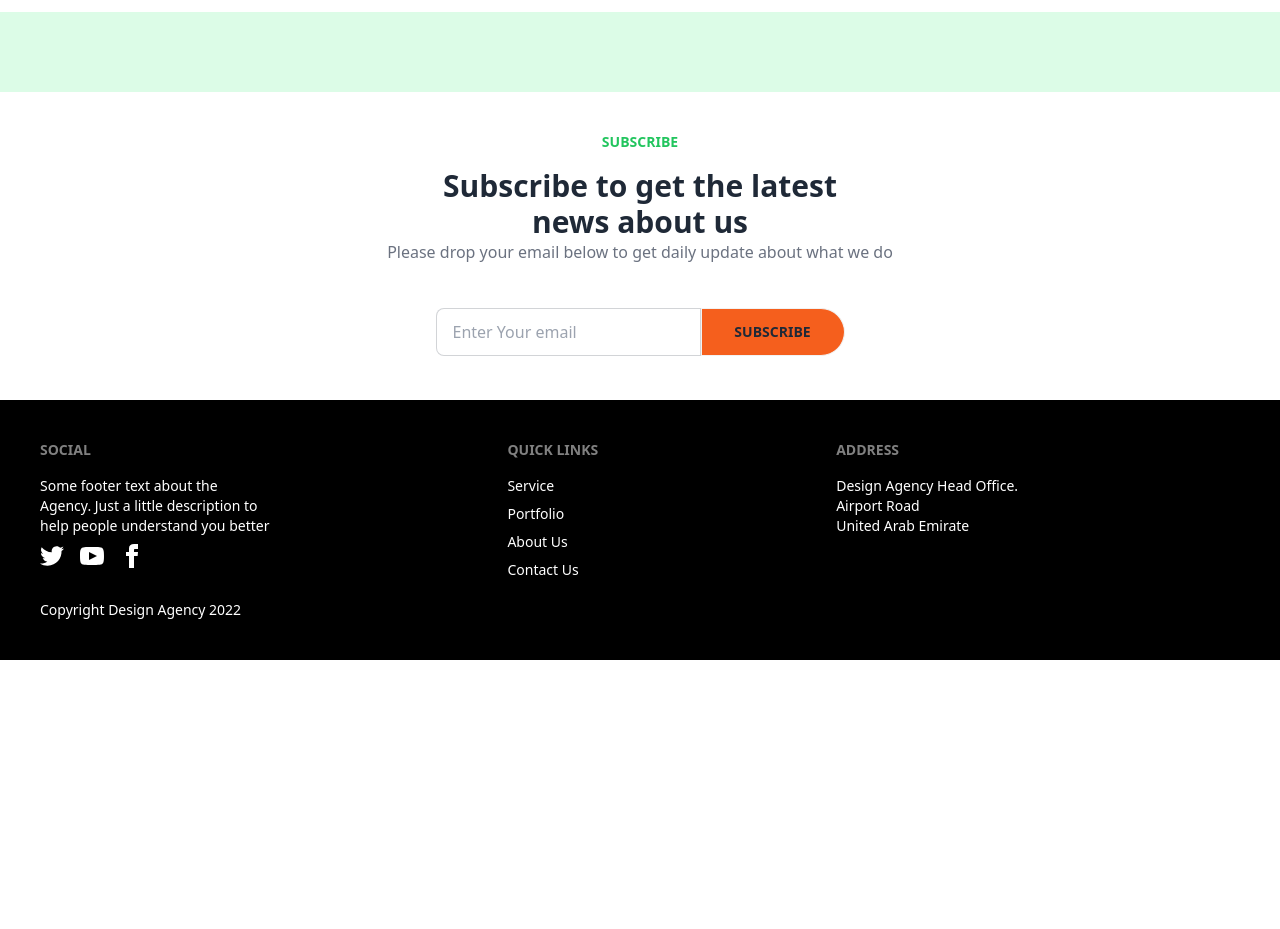
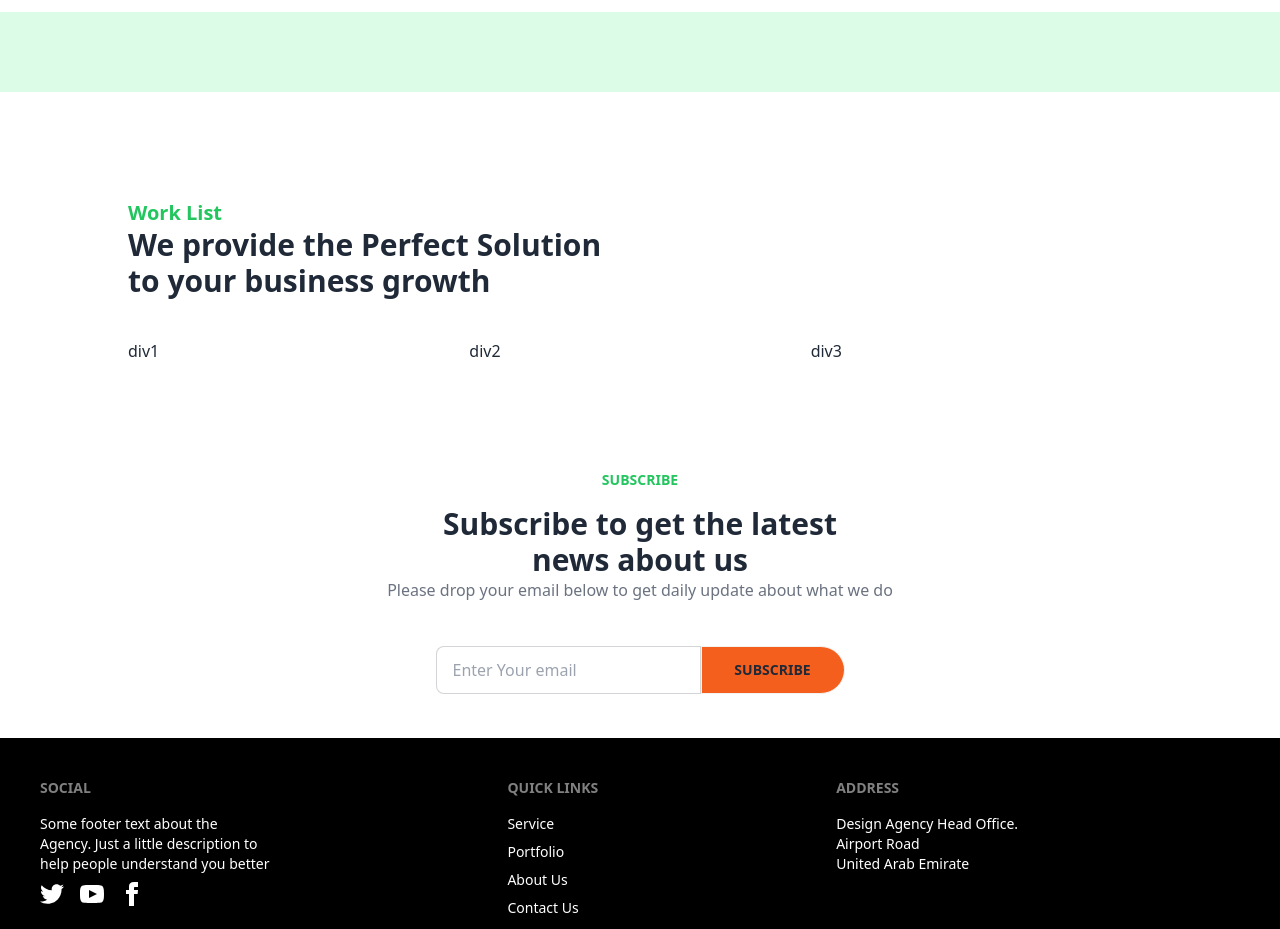
Before and after one commit to Joy5k/Design-agency, a Next.js app: page / in a window 1280 px wide. Shown: the part 880-1809 px from the top of the page. Before the commit the page ends 1540 px from the top, so only its background shows below. Built offline with nearby package versions, Linux system fonts and the light colour scheme; no server answers.

Commit message:
create the basic tamplete of work list

```diff
--- /dev/null
+++ b/src/app/Components/WorkList.jsx
@@ -0,0 +1,19 @@
+import React from 'react';
+
+const WorkList = () => {
+    return (
+        <div className='bg-white px-[128px] py-[67px]'>
+            <div>
+                <p className='text-xl font-semibold text-green-500'>Work List</p>
+                <h3 className='font-bold text-3xl'>We provide the Perfect Solution <br /> to your business growth</h3>
+            </div>
+            <div className='mt-10 grid sm:grid-cols-1 md:grid-cols-3 g:grid-cols-3'>
+                <div>div1</div>
+                <div>div2</div>
+                <div>div3</div>
+            </div>
+        </div>
+    );
+};
+
+export default WorkList;
--- a/src/app/page.js
+++ b/src/app/page.js
@@ -1,10 +1,12 @@
 import React from 'react';
 import Hero from './Components/Hero';
+import WorkList from './Components/WorkList';
 
 const page = () => {
   return (
     <div>
-        <Hero></Hero>
+      <Hero></Hero>
+      <WorkList></WorkList>
     </div>
   );
 };
```
